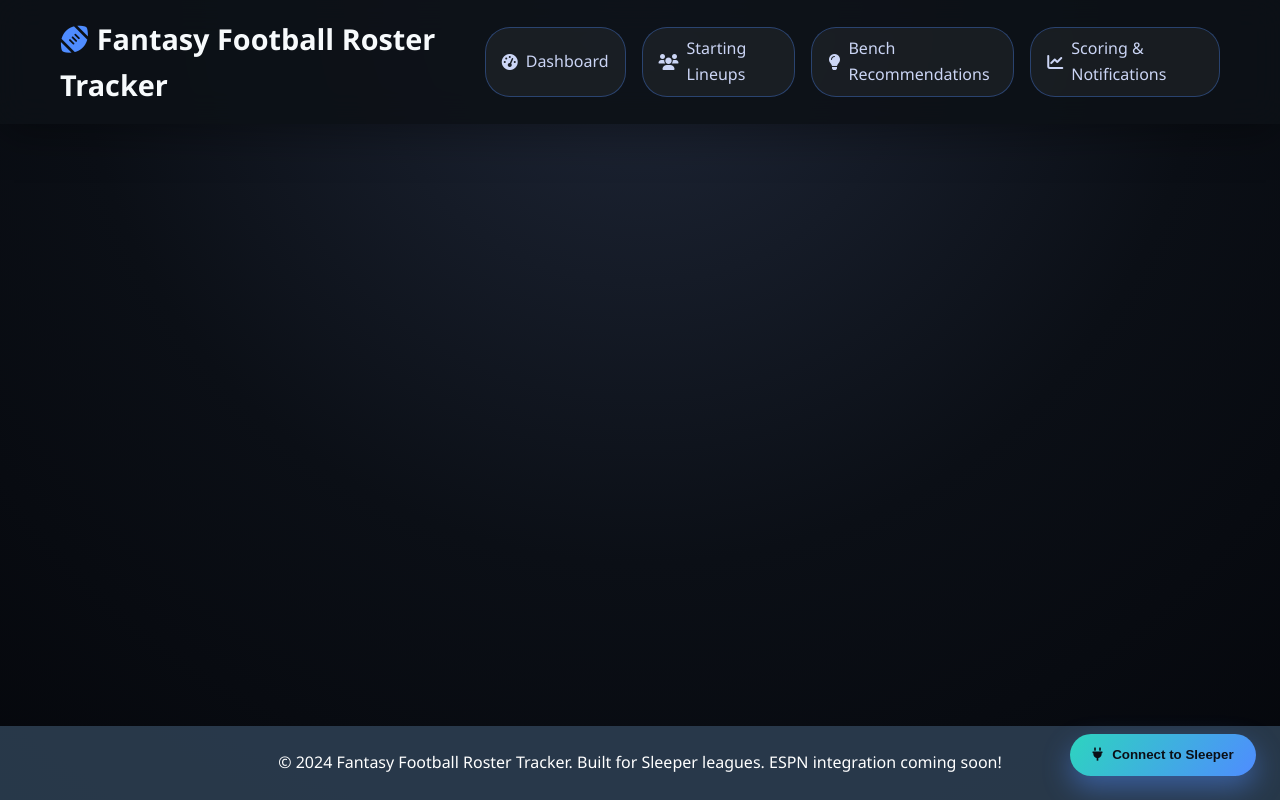
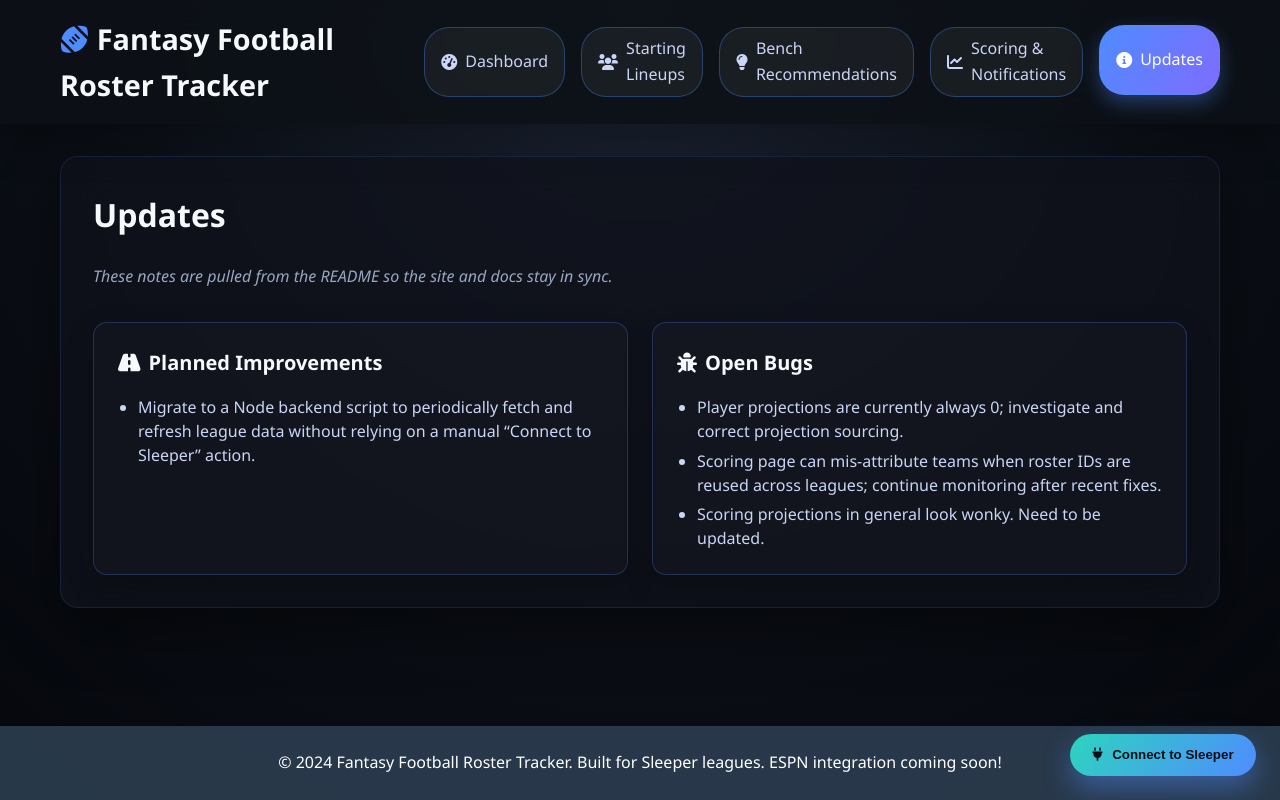
Before and after one commit to joshuasellers/fantasy-football-tracker, a React (Create React App) app: page /updates in a window 1280 px wide. Built offline with nearby package versions, Linux system fonts and the light colour scheme; no server answers.

Commit message:
added updates page

```diff
--- a/src/App.jsx
+++ b/src/App.jsx
@@ -7,6 +7,7 @@ import Dashboard from './components/Dashboard';
 import Lineups from './components/Lineups';
 import Recommendations from './components/Recommendations';
 import Scoring from './components/Scoring';
+import Updates from './components/Updates';
 
 // Services
 import { useSleeperData } from './hooks/useSleeperData';
@@ -52,7 +53,8 @@ function App() {
     { id: 'dashboard', label: 'Dashboard', icon: 'fas fa-tachometer-alt' },
     { id: 'lineups', label: 'Starting Lineups', icon: 'fas fa-users' },
     { id: 'recommendations', label: 'Bench Recommendations', icon: 'fas fa-lightbulb' },
-    { id: 'scoring', label: 'Scoring & Notifications', icon: 'fas fa-chart-line' }
+    { id: 'scoring', label: 'Scoring & Notifications', icon: 'fas fa-chart-line' },
+    { id: 'updates', label: 'Updates', icon: 'fas fa-info-circle' }
   ];
 
   return (
@@ -95,6 +97,9 @@ function App() {
                   currentWeek={currentWeek}
                   loading={loading}
                 />
+              } />
+              <Route path="/updates" element={
+                <Updates />
               } />
             </Routes>
           </div>
--- /dev/null
+++ b/src/components/Updates.jsx
@@ -0,0 +1,90 @@
+import React, { useEffect, useState } from 'react';
+
+const DEFAULT_PLANNED = [
+  'Migrate to a Node backend script to periodically fetch and refresh league data without relying on a manual “Connect to Sleeper” action.'
+];
+
+const DEFAULT_BUGS = [
+  'Player projections are currently always 0; investigate and correct projection sourcing.',
+  'Scoring page can mis-attribute teams when roster IDs are reused across leagues; continue monitoring after recent fixes.',
+  'Scoring projections in general look wonky. Need to be updated.'
+];
+
+function parseSection(content, heading) {
+  const regex = new RegExp(`##\\s*${heading}[\\r\\n]+([\\s\\S]*?)(?:\\n##|$)`, 'i');
+  const match = content.match(regex);
+  if (!match) return [];
+  return match[1]
+    .split('\n')
+    .map(line => line.trim())
+    .filter(line => line.startsWith('-'))
+    .map(line => line.replace(/^-\s*/, ''));
+}
+
+function Updates() {
+  const [planned, setPlanned] = useState(DEFAULT_PLANNED);
+  const [bugs, setBugs] = useState(DEFAULT_BUGS);
+  const [loading, setLoading] = useState(true);
+
+  useEffect(() => {
+    const loadReadme = async () => {
+      try {
+        const res = await fetch(`${process.env.PUBLIC_URL}/README.md`);
+        if (!res.ok) {
+          setLoading(false);
+          return;
+        }
+        const text = await res.text();
+        const plannedList = parseSection(text, 'Planned Improvements');
+        const bugsList = parseSection(text, 'Open Bugs');
+        if (plannedList.length) setPlanned(plannedList);
+        if (bugsList.length) setBugs(bugsList);
+      } catch (e) {
+        console.error('Failed to load README for updates page:', e);
+      } finally {
+        setLoading(false);
+      }
+    };
+
+    loadReadme();
+  }, []);
+
+  return (
+    <section className="section">
+      <h2>Updates</h2>
+      <p className="section-description">
+        These notes are pulled from the README so the site and docs stay in sync.
+      </p>
+
+      {loading && (
+        <div className="loading-indicator">
+          <i className="fas fa-spinner fa-spin"></i> Loading updates...
+        </div>
+      )}
+
+      {!loading && (
+        <div className="updates-grid">
+          <div className="updates-card">
+            <h3><i className="fas fa-road"></i> Planned Improvements</h3>
+            <ul>
+              {planned.map((item, idx) => (
+                <li key={`planned-${idx}`}>{item}</li>
+              ))}
+            </ul>
+          </div>
+
+          <div className="updates-card">
+            <h3><i className="fas fa-bug"></i> Open Bugs</h3>
+            <ul>
+              {bugs.map((item, idx) => (
+                <li key={`bug-${idx}`}>{item}</li>
+              ))}
+            </ul>
+          </div>
+        </div>
+      )}
+    </section>
+  );
+}
+
+export default Updates;
--- a/src/styles/App.css
+++ b/src/styles/App.css
@@ -323,6 +323,39 @@ body {
     color: #9aa7c2;
     margin-bottom: 2rem;
     font-style: italic;
+}
+
+.updates-grid {
+    display: grid;
+    grid-template-columns: repeat(auto-fit, minmax(260px, 1fr));
+    gap: 1.5rem;
+}
+
+.updates-card {
+    background: rgba(255, 255, 255, 0.02);
+    border: 1px solid rgba(79, 140, 255, 0.25);
+    border-radius: 14px;
+    padding: 1.5rem;
+    box-shadow: 0 10px 30px rgba(0, 0, 0, 0.2);
+}
+
+.updates-card h3 {
+    color: #f7fafc;
+    margin-bottom: 1rem;
+    display: flex;
+    align-items: center;
+    gap: 0.5rem;
+    font-size: 1.25rem;
+}
+
+.updates-card ul {
+    list-style: disc;
+    padding-left: 1.25rem;
+    color: #cbd5f5;
+    display: flex;
+    flex-direction: column;
+    gap: 0.35rem;
+    line-height: 1.5;
 }
 
 .recommendations-container {
```
